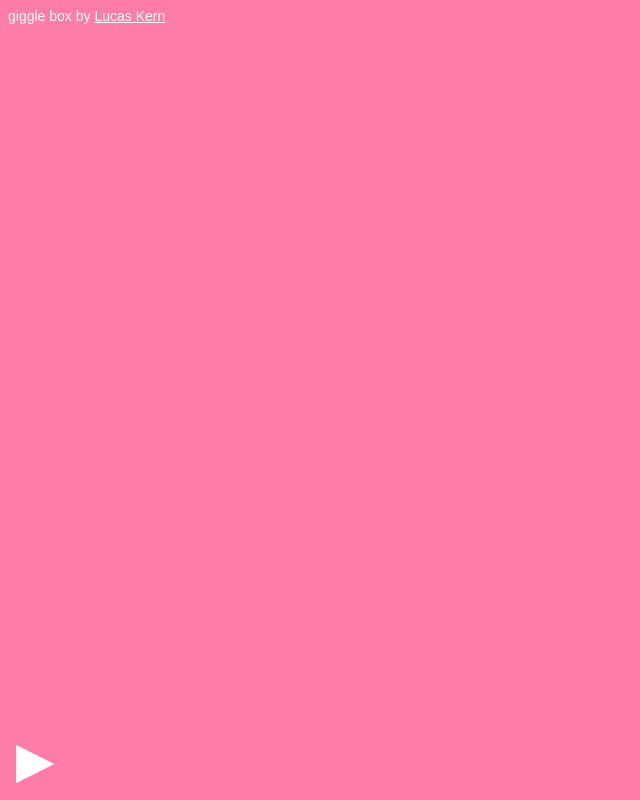
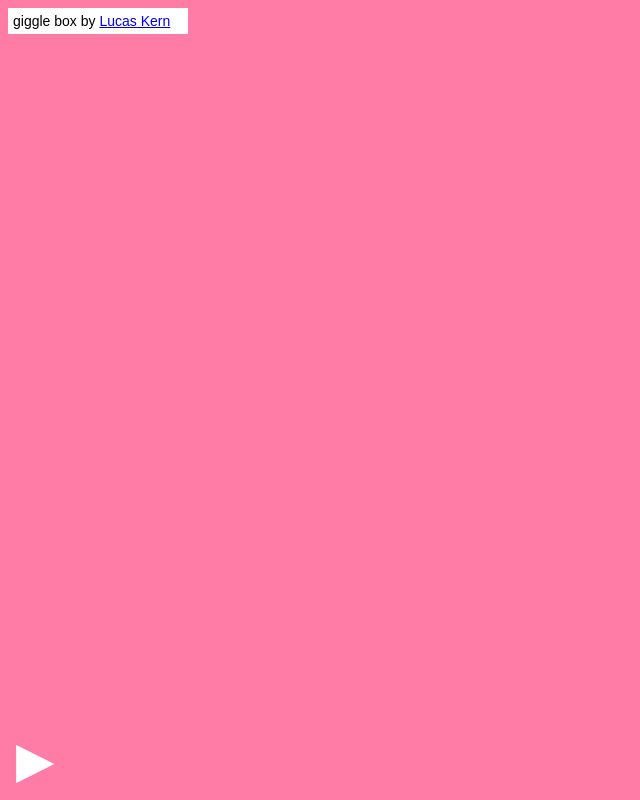
Before and after one commit to lucaskern/watermelonsugar, a plain HTML site: page index.html in a window 1280 px wide. Shown: the whole page, without its empty margins (0-640 px from the left). Drawn offline with Linux system fonts and the light colour scheme.

Commit message:
fix credit text

```diff
--- a/index.html
+++ b/index.html
@@ -23,12 +23,19 @@
         p, a {
             font-family: Arial, Helvetica, sans-serif;
             font-size: 14px;
-            color: white;
             margin: 0 auto;
             z-index: 10;
         }
 
-        #text {
+        .credit {
+            color: black;
+            background-color: white;
+            position: absolute;
+            padding: 5px;
+            width: 170px;
+        }
+
+        p#text {
             color: rgb(52, 255, 111);
             font-size: 72px;
             color: white;
@@ -84,7 +91,7 @@
             <source src="watermelon.mp3" type="audio/mp3">
         </audio>
 
-        <p>giggle box by <a href="https://lucaskern.github.io">Lucas Kern</a></p>
+        <div class="credit"><p>giggle box by <a  href="https://lucaskern.github.io">Lucas Kern</a> </p> </div>
     </div>
 
     <script type="text/javascript">
```
